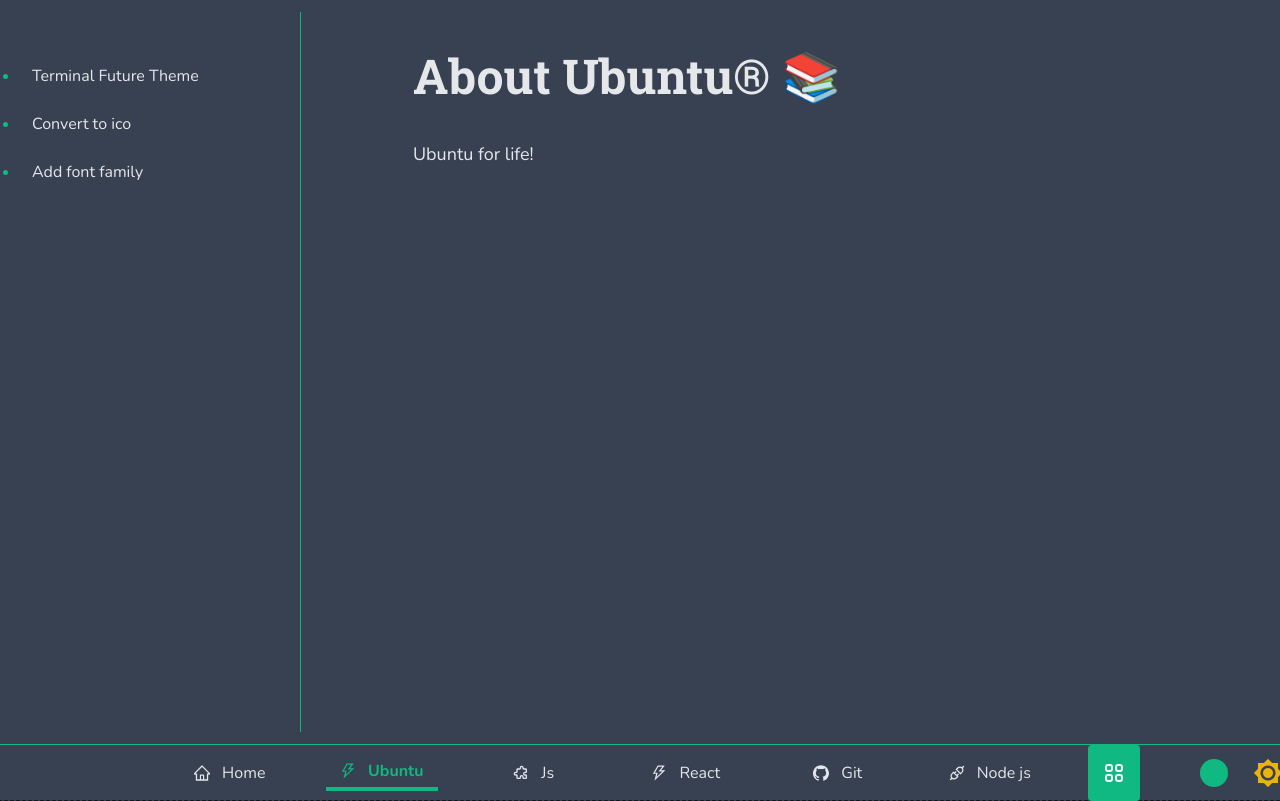
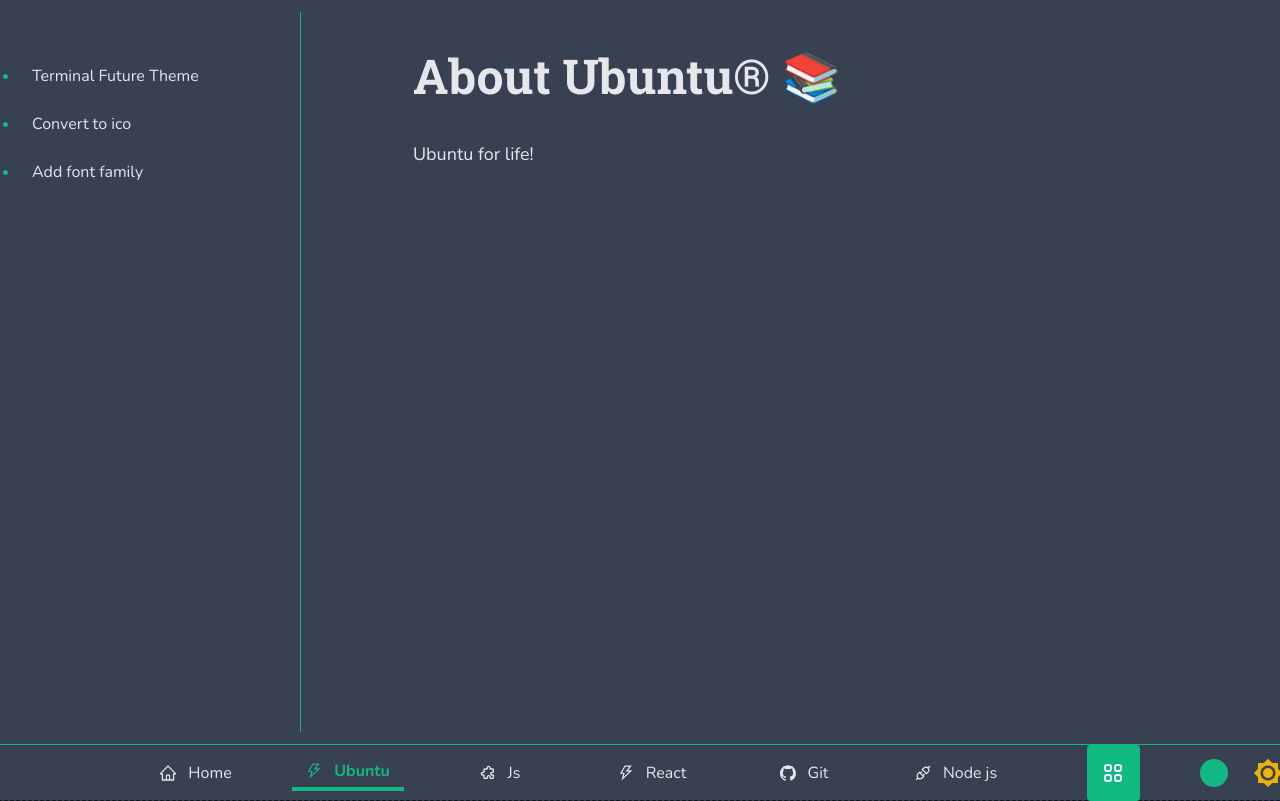
Before and after one commit to andygr1n1/frontend-notebook, a React (Vite) app: page /ubuntu in a window 1280 px wide. Built offline with nearby package versions, Linux system fonts and the light colour scheme; what react-animations would draw is missing.

Commit message:
normalized layout

```diff
--- a/src/App.tsx
+++ b/src/App.tsx
@@ -2,6 +2,8 @@
 import { useEffect } from 'react'
 import { useNavigate, useLocation } from 'react-router-dom'
 import { apply_primary_color } from './helpers/apply_primary_color'
+import { ControlPanel } from './layout/ControlPanel'
+import { MessageModal } from './mini-components/MessageModal'
 import { AppRoutes } from './Routes'
 import { useRootStore } from './StoreProvider'
 
@@ -34,6 +36,8 @@
         <>
             <LocalStorageListener />
             <AppRoutes />
+            <ControlPanel />
+            <MessageModal />
         </>
     )
 })
--- a/src/components/navigation-menu/NavigationMenu.tsx
+++ b/src/components/navigation-menu/NavigationMenu.tsx
@@ -7,7 +7,7 @@
 
 export const NavigationMenu = observer(() => {
     return (
-        <div className="flex relative items-center justify-between gap-2 w-[1000px]">
+        <div className="flex relative items-center justify-between w-[1000px]">
             <NavigationMenuList />
             <RoutesMenu />
         </div>
--- a/src/components/navigation-menu/NavigationMenuList.tsx
+++ b/src/components/navigation-menu/NavigationMenuList.tsx
@@ -9,7 +9,7 @@
 
 export const NavigationMenuList = () => {
     return (
-        <ul className="flex w-full items-center justify-center px-4 py-2 gap-10">
+        <ul className="flex w-full items-center gap-10 ">
             <li>
                 <NavLink
                     className={(navData) => {
--- a/src/layout/LeftMenu.tsx
+++ b/src/layout/LeftMenu.tsx
@@ -3,7 +3,7 @@
 
 export const LeftMenu: React.FC<{ routes: IRoute[] }> = ({ routes }) => {
     return (
-        <ul className="relative w-80 py-10 pl-10 pr-5 overflow-auto marker:text-primary-color list-disc">
+        <ul className="relative w-[320px] py-10 pl-10 pr-5 overflow-auto marker:text-primary-color list-disc">
             {routes.map(({ route, title }) => (
                 <LeftMenuLink key={route} route={route} title={title} />
             ))}
--- a/src/layout/Module.tsx
+++ b/src/layout/Module.tsx
@@ -1,18 +1,12 @@
 import { Outlet } from 'react-router-dom'
 import type { IRoute } from '../helpers/types'
-import { MessageModal } from '../mini-components/MessageModal'
 import { LeftMenu } from './LeftMenu'
-import { ControlPanel } from './ControlPanel'
 
 export const Module: React.FC<{ routes: IRoute[] }> = ({ routes }) => {
     return (
-        <>
-            <div className="flex flex-auto overflow-auto">
-                <LeftMenu routes={routes} />
-                <Outlet />
-                <MessageModal />
-            </div>
-            <ControlPanel />
-        </>
+        <div className="flex flex-auto overflow-auto">
+            <LeftMenu routes={routes} />
+            <Outlet />
+        </div>
     )
 }
--- a/src/styles/index.css
+++ b/src/styles/index.css
@@ -33,7 +33,7 @@
     }
 
     #root {
-        @apply relative flex flex-col gap-3 pt-3 h-full w-[1666px] bg-white font-sans text-base text-gray-600 selection:bg-primary-color;
+        @apply relative flex flex-col gap-3 pt-3 h-full w-[1640px] bg-white font-sans text-base text-gray-600 selection:bg-primary-color;
     }
 
     #root.dark-theme {
```
